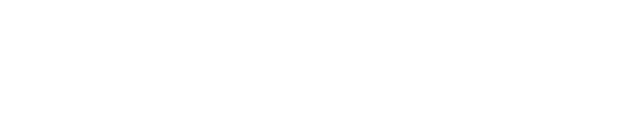
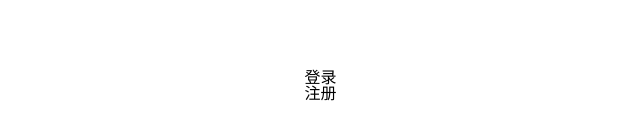
Before and after one commit to a893206/vue3-ts-element-plus, a Vue app: page /login in a window 1280 px wide. Before the commit this address had no page. Shown: the part 314-454 px from the top of the page, without its empty margins (374-1014 px from the left). Built offline with nearby package versions, Linux system fonts and the light colour scheme.

Commit message:
feat: 2、搭建404页面路由

```diff
--- a/src/router/index.ts
+++ b/src/router/index.ts
@@ -4,7 +4,17 @@ const routes: Array<RouteRecordRaw> = [
   {
     path: "/",
     name: "index",
-    component: () => import("../views/index.vue"),
+    component: () => import("../views/Home.vue"),
+  },
+  {
+    path: "/login",
+    name: "login",
+    component: () => import("../views/LoginRegister.vue"),
+  },
+  {
+    path: "/:catchAll(.*)",
+    name: "404",
+    component: () => import("../views/404.vue"),
   },
 ];
 
--- /dev/null
+++ b/src/views/404.vue
@@ -0,0 +1,24 @@
+<template>
+  <div class="not-found">
+    <img src="../assets/404.gif" alt="" />
+  </div>
+</template>
+
+<script>
+export default {
+  name: "404",
+};
+</script>
+
+<style scoped>
+.not-found {
+  width: 100%;
+  height: 100%;
+  overflow: hidden;
+}
+
+.not-found img {
+  width: 100%;
+  height: 100%;
+}
+</style>
--- a/src/views/index.vue
+++ b/src/views/Home.vue
@@ -1,5 +1,5 @@
 <template>
-  <div class="index">首页</div>
+  <div class="home">首页</div>
 </template>
 
 <script>
--- /dev/null
+++ b/src/views/LoginRegister.vue
@@ -0,0 +1,49 @@
+<template>
+  <div class="container">
+    <!--  form表单容器  -->
+    <div class="forms-container">
+      <div class="signin-signup">
+        <!--  登录  -->
+        <h1>登录</h1>
+        <!--  注册  -->
+        <h1>注册</h1>
+      </div>
+    </div>
+  </div>
+</template>
+
+<script>
+export default {
+  name: "LoginRegister",
+};
+</script>
+
+<style scoped>
+.container {
+  position: relative;
+  width: 100%;
+  background-color: #fff;
+  min-height: 100vh;
+  overflow: hidden;
+}
+
+.forms-container {
+  position: absolute;
+  width: 100%;
+  height: 100%;
+  top: 0;
+  left: 0;
+}
+
+.signin-signup {
+  position: absolute;
+  top: 50%;
+  transform: translate(-50%, -50%);
+  left: 75%;
+  width: 44%;
+  transition: 1s 0.7s ease-in-out;
+  display: grid;
+  grid-template-columns: 1fr;
+  z-index: 5;
+}
+</style>
```
Also changed, not shown: src/assets/404.gif (added).
